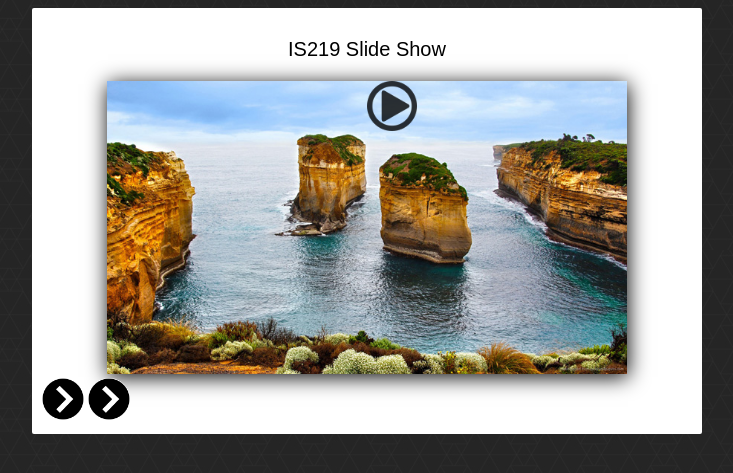
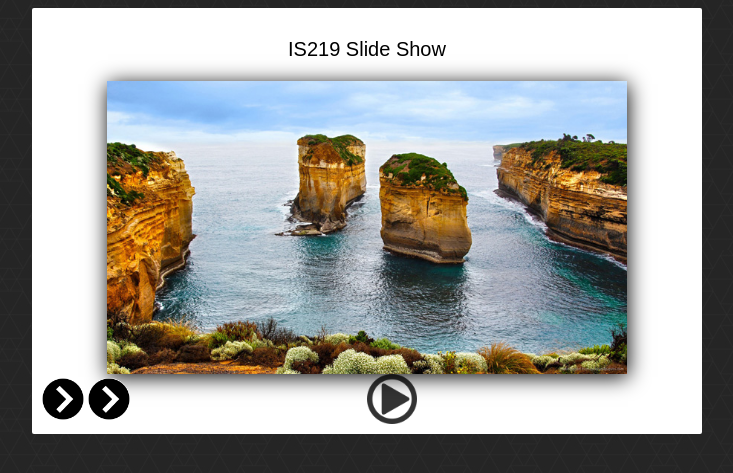
Before and after one commit to Bailiffjr/is219s16Bailiff-p2, a PHP site: page /index.html in a window 1280 px wide. Shown: the top 473 px of the page, without its empty margins (273-1006 px from the left). Run offline with PHP 8.4, Linux system fonts and the light colour scheme; grey boxes labelled with a size stand in for pictures from a placeholder-image service; some libraries are stand-ins or nearby versions.

Commit message:
Update style.css

```diff
--- a/style.css
+++ b/style.css
@@ -32,11 +32,11 @@ body {
 	height: 50px;
 	width: 50px;
 	position: absolute;
-	right:25%;
+	right:50%;
     	left:50%;
 	z-index: 3;
 	opacity: .8;
-	top: 0px;
+	bottom: 0px;
 }
 
 .thumbnail {
```
